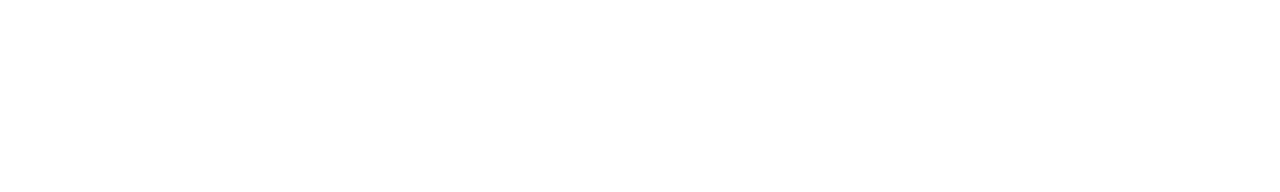
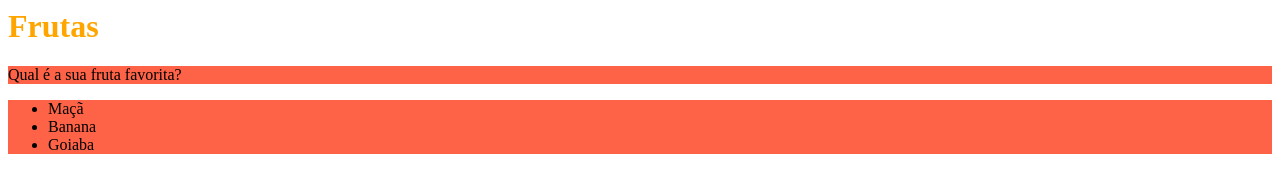
Before and after one commit to iago-barcelos/trybe-exercicios, a plain HTML site: page Fundamentos/Secao 2/DIa 1/index.html in a window 1280 px wide. Drawn offline with Linux system fonts and the light colour scheme.

Commit message:
adicionei os estilos css

```diff
--- a/Fundamentos/Secao 2/DIa 1/index.html
+++ b/Fundamentos/Secao 2/DIa 1/index.html
@@ -1,12 +1,31 @@
-<!DOCTYPE html>
-<html lang="en">
-<head>
+<html lang="pt-br">
+  <head>
     <meta charset="UTF-8">
-    <meta http-equiv="X-UA-Compatible" content="IE=edge">
-    <meta name="viewport" content="width=device-width, initial-scale=1.0">
-    <title>Document</title>
-</head>
-<body>
+    <title>HTML</title>
+    <style>
+        h1 {
+            size: 65px;
+            color: orange;
+        }
 
-</body>
+        ul {
+            background-color: aquamarine;
+        }
+
+        .cor-de-fundo {
+            background-color: tomato;
+        }
+
+
+    </style>
+  </head>
+  <body>
+    <h1>Frutas</h1>
+    <p class="cor-de-fundo">Qual é a sua fruta favorita?</p>
+    <ul class="cor-de-fundo">
+      <li>Maçã</li>
+      <li>Banana</li>
+      <li>Goiaba</li>
+    </ul>
+  </body>
 </html>
```
